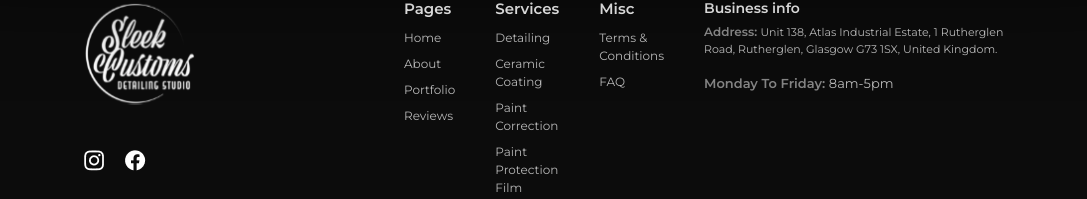
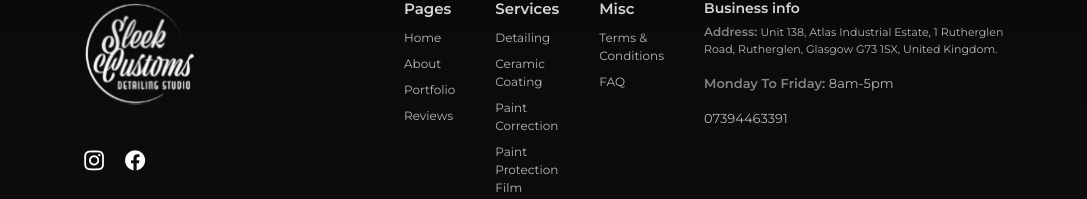
Before and after one commit to shobhitexe/sleekcustoms, a React (Vite) app: page / in a window 1280 px wide. Shown: the part 6000-6199 px from the top of the page, without its empty margins (96-1183 px from the left). Built offline with nearby package versions, Linux system fonts and the light colour scheme.

Commit message:
Added contact number

```diff
--- a/src/Components/Footer/Footer.tsx
+++ b/src/Components/Footer/Footer.tsx
@@ -50,6 +50,9 @@ export default function Footer() {
               </span>
               8am-5pm
             </p>
+            <p className="text-white text-left text-[13px]  capitalize opacity-70 font-Montserrat mt-3 ss:w-auto w-[100px]">
+              07394463391
+            </p>
           </div>
         </div>
       </div>
```
